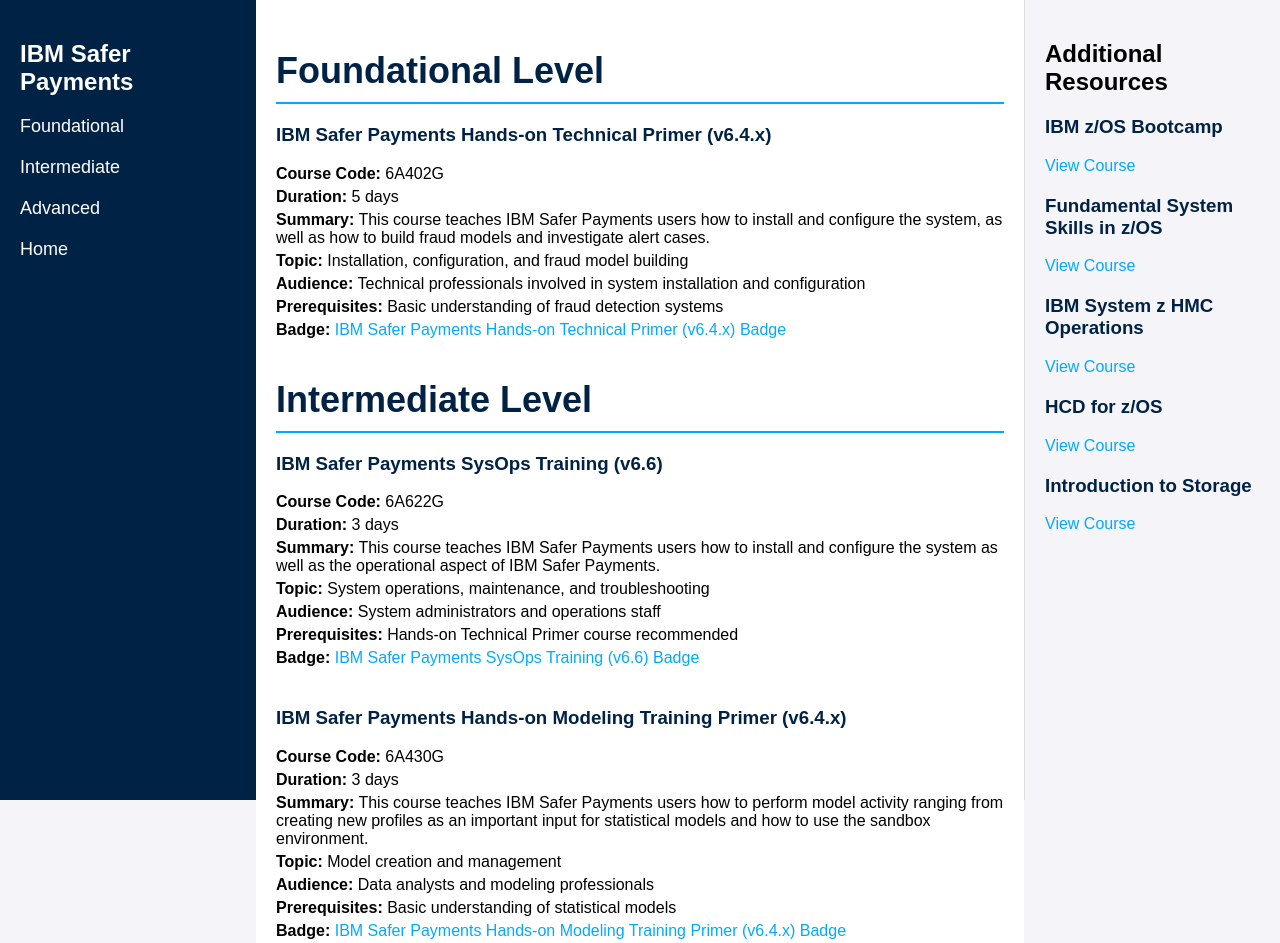
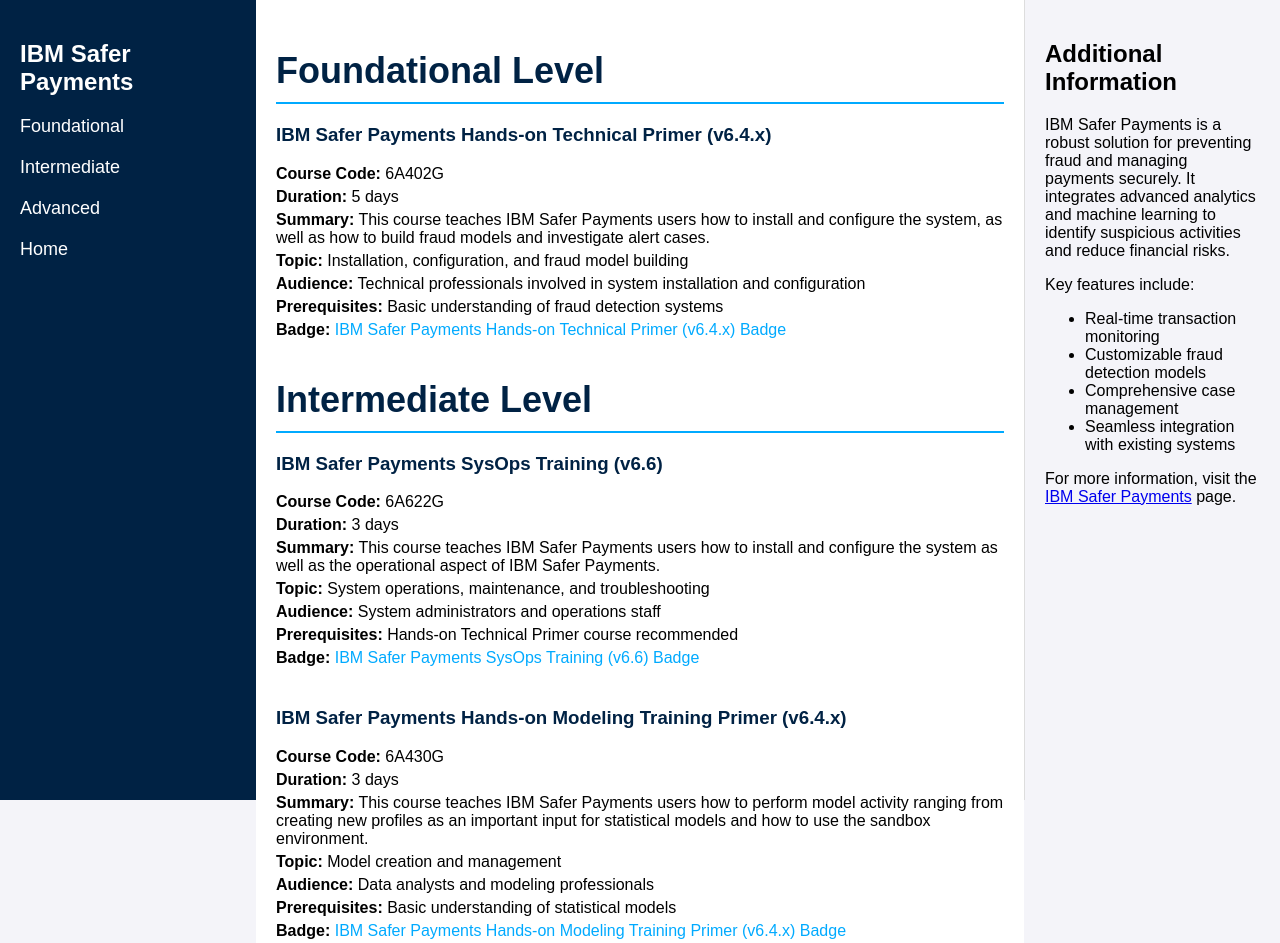
Before and after one commit to Cyber-Retaliator-Solutions/training, a plain HTML site: page docs/safer_payments.html in a window 1280 px wide. Shown: the top 943 px of the page. Drawn offline with Linux system fonts and the light colour scheme.

Commit message:
Update safer_payments.html

```diff
--- a/docs/safer_payments.html
+++ b/docs/safer_payments.html
@@ -13,7 +13,7 @@
             <li><a href="#foundational">Foundational</a></li>
             <li><a href="#intermediate">Intermediate</a></li>
             <li><a href="#advanced">Advanced</a></li>
-            <li><a href="../index.html">Home</a></li>
+            <li><a href="index.html">Home</a></li>
         </ul>
     </div>
     <div class="content">
@@ -120,27 +120,16 @@
         </div>
     </div>
     <div class="sidebar-right">
-        <h2>Additional Resources</h2>
-        <div class="course-details">
-            <h3>IBM z/OS Bootcamp</h3>
-            <p><a class="badge-link" href="https://www.ibm.com/training/course/ibm-zos-bootcamp-ESZ0G">View Course</a></p>
-        </div>
-        <div class="course-details">
-            <h3>Fundamental System Skills in z/OS</h3>
-            <p><a class="badge-link" href="https://www.ibm.com/training/course/fundamental-system-skills-in-zos-ES10G">View Course</a></p>
-        </div>
-        <div class="course-details">
-            <h3>IBM System z HMC Operations</h3>
-            <p><a class="badge-link" href="https://www.ibm.com/training/course/ibm-system-z-hardware-management-console-hmc-operations-ES24G">View Course</a></p>
-        </div>
-        <div class="course-details">
-            <h3>HCD for z/OS</h3>
-            <p><a class="badge-link" href="https://www.ibm.com/training/course/hardware-configuration-and-definition-hcd-for-z-os-ES96G">View Course</a></p>
-        </div>
-        <div class="course-details">
-            <h3>Introduction to Storage</h3>
-            <p><a class="badge-link" href="https://www.ibm.com/training/course/introduction-to-storage-SS01G">View Course</a></p>
-        </div>
+        <h2>Additional Information</h2>
+        <p>IBM Safer Payments is a robust solution for preventing fraud and managing payments securely. It integrates advanced analytics and machine learning to identify suspicious activities and reduce financial risks.</p>
+        <p>Key features include:</p>
+        <ul>
+            <li>Real-time transaction monitoring</li>
+            <li>Customizable fraud detection models</li>
+            <li>Comprehensive case management</li>
+            <li>Seamless integration with existing systems</li>
+        </ul>
+        <p>For more information, visit the <a href="https://www.ibm.com/security/fraud-protection/safer-payments">IBM Safer Payments</a> page.</p>
     </div>
     <div class="footer">
         <h2>Contact</h2>
```
